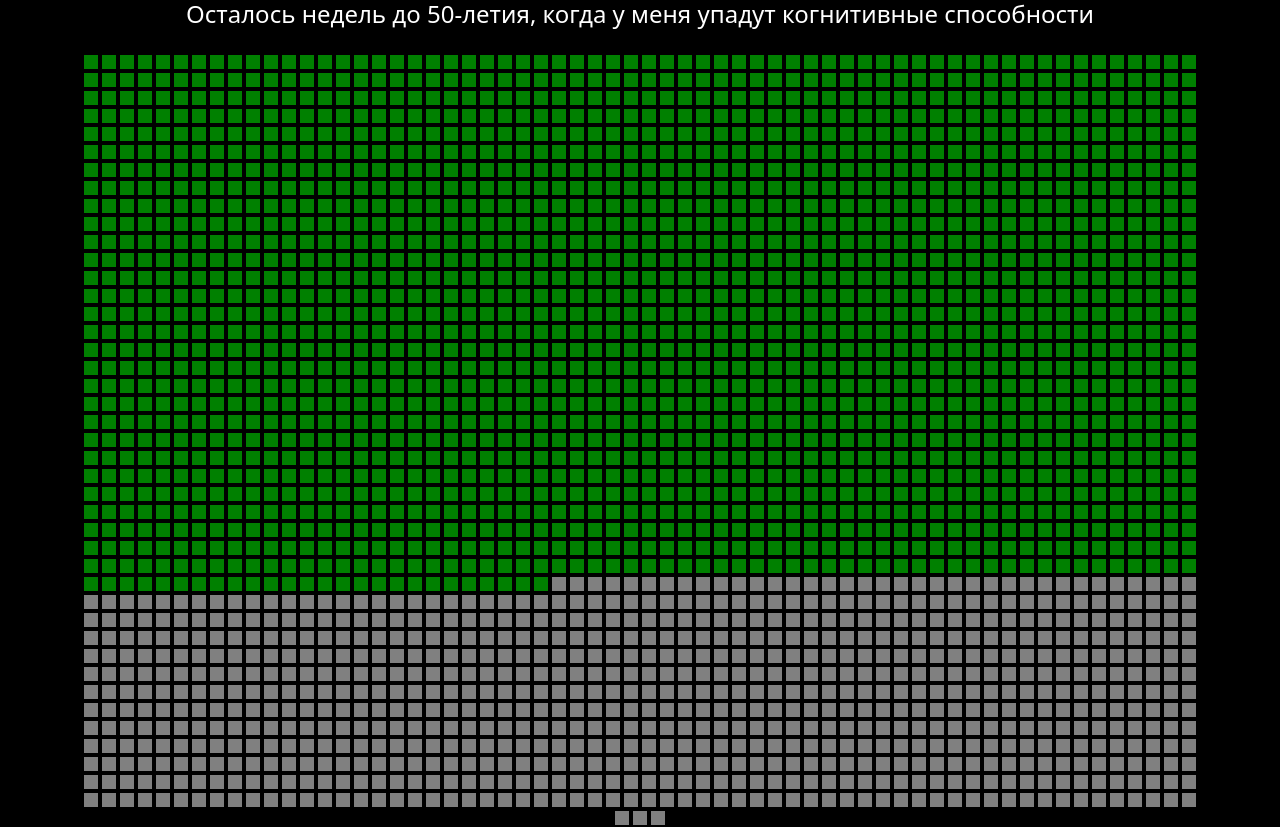
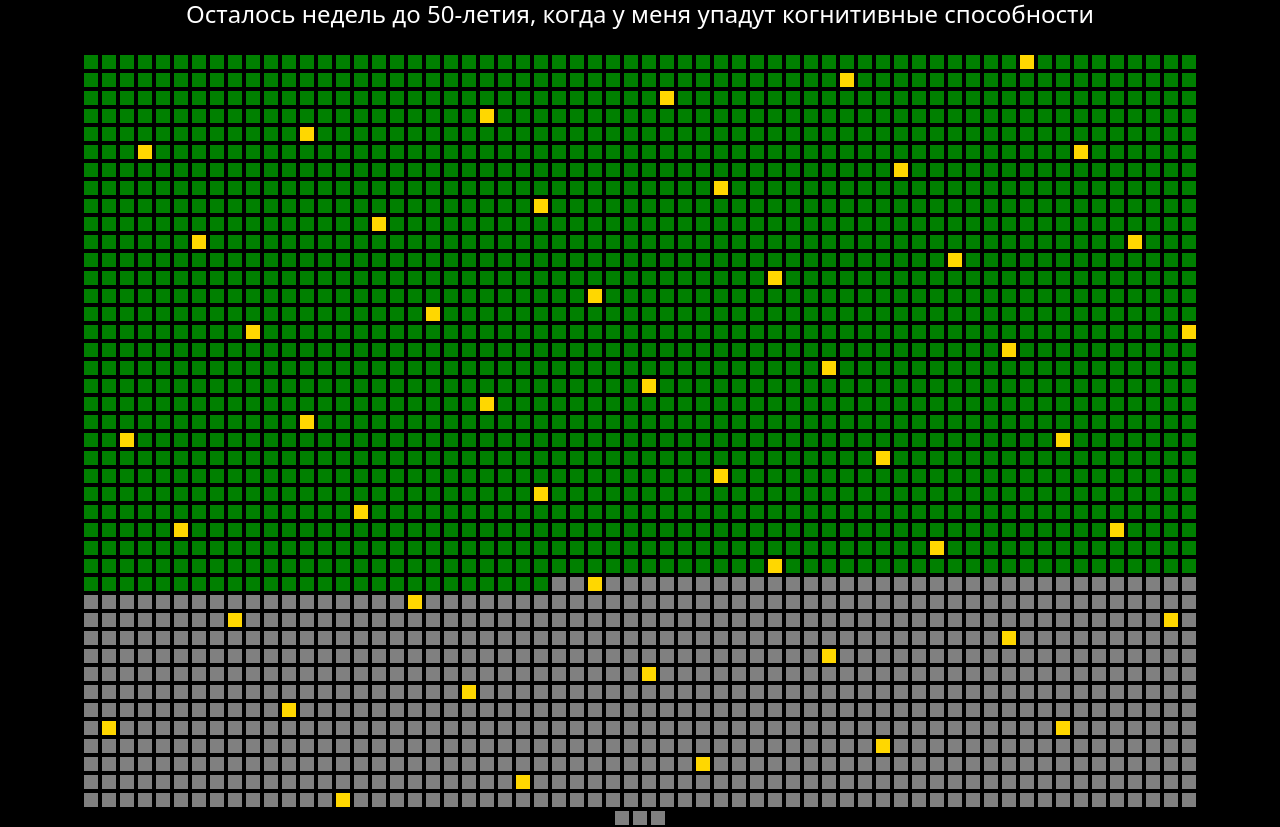
Before and after one commit to htmlbear/life-progress-tracker, a plain HTML site: page index.html in a window 1280 px wide. Drawn offline with nearby package versions, Linux system fonts and the light colour scheme.

Commit message:
Добавлено выделение дней рождения в трекере жизни 🎉
Добавлено выделение дней рождения в трекере жизни 🎉

- Реализовано вычисление недель, соответствующих дням рождения.
- Добавлены выделения для квадратов, обозначающих дни рождения (цвет "gold").
- Подсказки для дней рождения содержат текст с указанием возраста.
- Улучшены подсказки для прожитых и оставшихся недель.
- Дата текущего дня сделана динамической.

Теперь ключевые даты, такие как дни рождения, выделяются и отображают соответствующую информацию.

```diff
--- a/index.html
+++ b/index.html
@@ -29,6 +29,9 @@
         .not-lived {
             background-color: gray;
         }
+        .birthday {
+            background-color: gold;
+        }
         h1 {
             font-size: 1.5rem;
             color: white;
@@ -51,15 +54,34 @@
         // Calculate weeks lived
         const weeksLived = Math.floor((today - birthDate) / (1000 * 60 * 60 * 24 * 7));
 
+        // Calculate birthday weeks
+        const birthdayWeeks = [];
+        for (let year = 1; year <= 50; year++) {
+            const birthday = new Date(birthDate.getFullYear() + year, birthDate.getMonth(), birthDate.getDate());
+            const weeksSinceBirth = Math.floor((birthday - birthDate) / (1000 * 60 * 60 * 24 * 7));
+            if (weeksSinceBirth <= totalWeeks) {
+                birthdayWeeks.push(weeksSinceBirth);
+            }
+        }
+
         // Generate squares
         const grid = document.getElementById('progress-grid');
         for (let i = 0; i < totalWeeks; i++) {
             const square = document.createElement('div');
             square.classList.add('square', 'position-relative');
-            square.classList.add(i < weeksLived ? 'lived' : 'not-lived');
-            square.setAttribute('data-bs-toggle', 'tooltip');
-            square.setAttribute('data-bs-placement', 'top');
-            square.setAttribute('title', `Week ${i + 1} of ${totalWeeks}`);
+
+            if (birthdayWeeks.includes(i)) {
+                square.classList.add('birthday');
+                const birthdayIndex = birthdayWeeks.indexOf(i) + 1;
+                square.setAttribute('title', `Your ${birthdayIndex + birthDate.getFullYear()}th Birthday`);
+            } else if (i < weeksLived) {
+                square.classList.add('lived');
+                square.setAttribute('title', `Week ${i + 1} of ${totalWeeks} (Lived)`);
+            } else {
+                square.classList.add('not-lived');
+                square.setAttribute('title', `Week ${i + 1} of ${totalWeeks}`);
+            }
+
             grid.appendChild(square);
         }
 
```
